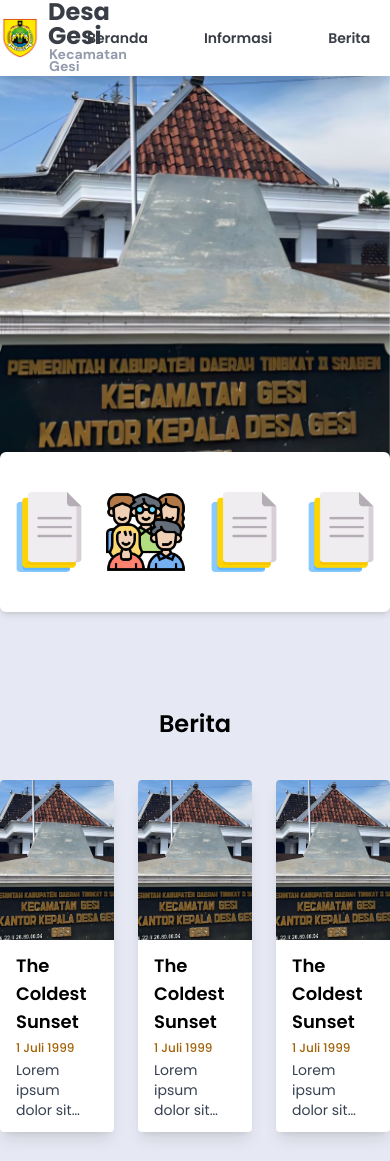
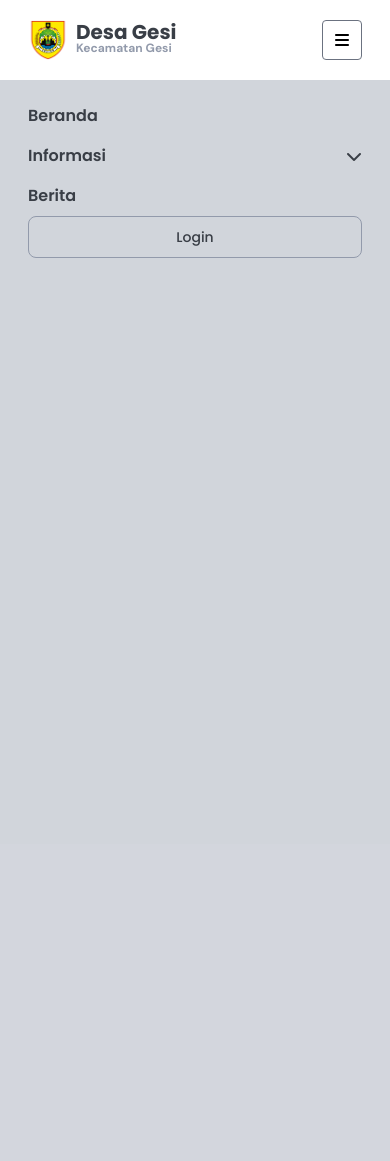
Before and after one commit to RatriaSeza/KKN-web-pro-gesi, a Laravel app: page / in a window 390 px wide; the page is wider, and only the part inside the window is pictured. Shown: the top 1161 px of that part. After the commit the page ends 844 px from the top of that part, so only its background shows below. Run offline with Laravel 10, Linux system fonts and the light colour scheme; style sheets or scripts are compiled from the project's sources; some libraries are stand-ins or nearby versions.

Commit message:
update dikit nih bang

```diff
--- a/resources/views/components/layouts/app.blade.php
+++ b/resources/views/components/layouts/app.blade.php
@@ -13,10 +13,12 @@
 
     <link rel="stylesheet" href="{{ asset('css/owl.carousel.min.css') }}">
     <link rel="stylesheet" href="{{ asset('css/owl.theme.default.min.css') }}">
+
+    <script defer src="https://cdn.jsdelivr.net/npm/alpinejs@3.12.3/dist/cdn.min.js"></script>
 </head>
 
 <body class="font-Primary">
-    <header class="bg-white w-full shadow-xl fixed top-0 z-50">
+    <header x-data="{dropdown: false}" class="bg-white w-full shadow-xl fixed top-0 z-50">
         <x-layouts.header />
     </header>
 
--- a/resources/views/components/layouts/header.blade.php
+++ b/resources/views/components/layouts/header.blade.php
@@ -1,12 +1,13 @@
-<div class="flex justify-between items-center container max-w-5xl mx-auto">
+<div class="flex justify-between items-center md:max-w-2xl lg:max-w-4xl xl:max-w-5xl py-5 md:py-0 mx-7 md:mx-auto">
     <a href="{{ route('home') }}" class="flex items-center">
         <img class="h-10 w-auto" src="{{ asset('img/sragen-logo.png') }}" alt="Sragen">
         <div class="font-bold ml-2">
-            <p class="text-primary text-2xl leading-6">Desa Gesi</p>
-            <p class="font-Secondary ml-[1px] mb-1 text-secondary text-sm leading-3">Kecamatan Gesi</p>
+            <p class="text-primary text-xl md:text-2xl leading-5 md:leading-6">Desa Gesi</p>
+            <p class="font-Secondary md:ml-[1px] mb-1 text-secondary text-xs md:text-sm leading-3">Kecamatan Gesi</p>
         </div>
     </a>
-    <nav class="text-primary font-semibold text-sm flex h-[70px] justify-between items-center gap-14">
+
+    <nav class="text-primary font-semibold text-sm hidden md:flex h-[70px] justify-between items-center gap-14">
         <a class="hover:text-secondary ease-out duration-150" href="{{ route('home') }}">Beranda</a>
         <div>
             <button class="h-[70px] peer hover:text-secondary ease-out duration-150" href="#">Informasi</button>
@@ -19,4 +20,31 @@
         <a href="{{ route('login') }}"
             class="text-primary hover:text-white border border-secondary hover:bg-primary focus:ring-4 focus:outline-none focus:ring-gray-300 font-medium rounded-lg text-sm px-5 py-2.5 text-center cursor-pointer ease-out duration-150">Login</a>
     </nav>
+
+    <button @click="dropdown = !dropdown" class="md:hidden border border-gray-500 w-10 h-10 rounded flex justify-center items-center bg-white active:bg-gray-300">
+        <i class="fa-solid fa-bars"></i>
+    </button>
 </div>
+
+<nav x-bind:class="dropdown ? 'hidden' : ''" class="w-full h-screen bg-gray-300 absolute -z-50 text-primary font-semibold text-base md:hidden">
+    <div class="flex flex-col mx-7 py-4">
+        <a class="hover:text-secondary ease-out duration-150 py-2" href="{{ route('home') }}">Beranda</a>
+
+        <div x-data="{accordion: true}" class="py-2">
+            <button @click="accordion = !accordion" class="ease-out duration-150 w-full flex justify-between items-center">
+                <div>
+                    Informasi
+                </div>
+                <i class="fa-solid fa-chevron-down"></i>
+            </button>
+            <div x-bind:class="accordion ? 'hidden' : ''" class="font-Secondary font-bold flex flex-col text-xs rounded ml-3">
+                <a class="py-2" href="{{ route('sejarah') }}">Sejarah</a>
+                <a class="py-2" href="{{ route('perangkat-desa') }}">Perangkat Desa</a>
+            </div>
+        </div>
+
+        <a class="hover:text-secondary ease-out duration-150 py-2" href="{{ route('berita') }}">Berita</a>
+        <a href="{{ route('login') }}"
+            class="text-primary hover:text-white border border-secondary hover:bg-primary focus:ring-4 focus:outline-none focus:ring-gray-300 font-medium rounded-lg text-sm px-5 py-2.5 text-center cursor-pointer ease-out duration-150">Login</a>
+    </div>
+</nav>
--- a/resources/views/index.blade.php
+++ b/resources/views/index.blade.php
@@ -49,15 +49,15 @@
 
         <div class="flex justify-between max-w-5xl mx-auto py-20 gap-10">
             <div class="">
-                <div class="text-sky-500 font-Secondary font-black text-6xl mb-3 ">
+                <div class="text-sky-500 font-Secondary font-black text-6xl mb-3 drop-shadow">
                     Lokasi
                 </div>
-                <div>
+                <div class="text-base">
                     Desa Gesi terletak di Kecamatan Gesi, Kabupaten Sragen, Provinsi Jawa Tengah, Indonesia.
                 </div>
             </div>
-            <div class="">
-                <iframe class="mx-auto rounded shadow-[0_3px_10px_rgb(0,0,0,0.2)]" src="https://www.google.com/maps/embed?pb=!1m18!1m12!1m3!1d20526.235473720226!2d110.99805488435362!3d-7.33187414601767!2m3!1f0!2f0!3f0!3m2!1i1024!2i768!4f13.1!3m3!1m2!1s0x2e7a0133df97ffa5%3A0x5027a76e355b370!2sGesi%2C%20Sragen%20Regency%2C%20Central%20Java!5e0!3m2!1sen!2sid!4v1690361321649!5m2!1sen!2sid" width="600" height="450" style="border:0;" allowfullscreen="" loading="lazy" referrerpolicy="no-referrer-when-downgrade"></iframe>
+            <div class="border-4 shadow-[0_3px_10px_rgb(0,0,0,0.2)] border-white rounded">
+                <iframe class="mx-auto" src="https://www.google.com/maps/embed?pb=!1m18!1m12!1m3!1d20526.235473720226!2d110.99805488435362!3d-7.33187414601767!2m3!1f0!2f0!3f0!3m2!1i1024!2i768!4f13.1!3m3!1m2!1s0x2e7a0133df97ffa5%3A0x5027a76e355b370!2sGesi%2C%20Sragen%20Regency%2C%20Central%20Java!5e0!3m2!1sen!2sid!4v1690361321649!5m2!1sen!2sid" width="600" height="450" style="border:0;" allowfullscreen="" loading="lazy" referrerpolicy="no-referrer-when-downgrade"></iframe>
             </div>
         </div>
 
--- a/resources/views/login.blade.php
+++ b/resources/views/login.blade.php
@@ -2,8 +2,6 @@
     <x-slot:title>
         Desa Gesi | Login
         </x-slot>
-
-        <script defer src="https://cdn.jsdelivr.net/npm/alpinejs@3.12.3/dist/cdn.min.js"></script>
 
         <div class="bg-[#E6E8F3] py-20">
             <div class="bg-gray-50 w-1/3 mx-auto mt-10 rounded-md shadow-[0_3px_10px_rgb(0,0,0,0.2)] p-10">
--- a/routes/web.php
+++ b/routes/web.php
@@ -36,3 +36,7 @@
 Route::get('/admin', function () {
     return view('admin.index');
 })->name('admin');
+
+Route::get('/news', function () {
+    return view('news-content');
+})->name('news-show');
--- a/tailwind.config.js
+++ b/tailwind.config.js
@@ -15,5 +15,7 @@
             }
         },
     },
-    plugins: [],
+    plugins: [
+        // require('@tailwindcss/ui'),
+    ],
 };
```
Also changed, not shown: resources/views/news-content.blade.php (added, +24 -0 lines).
